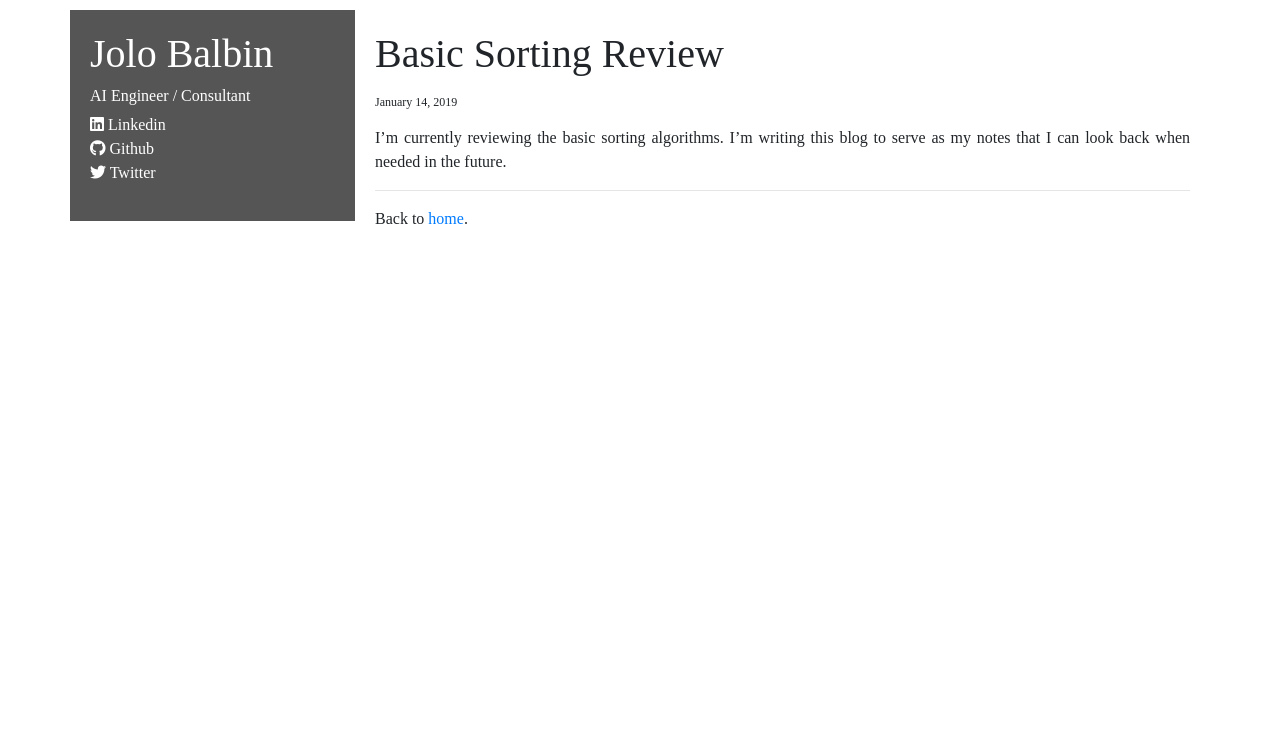
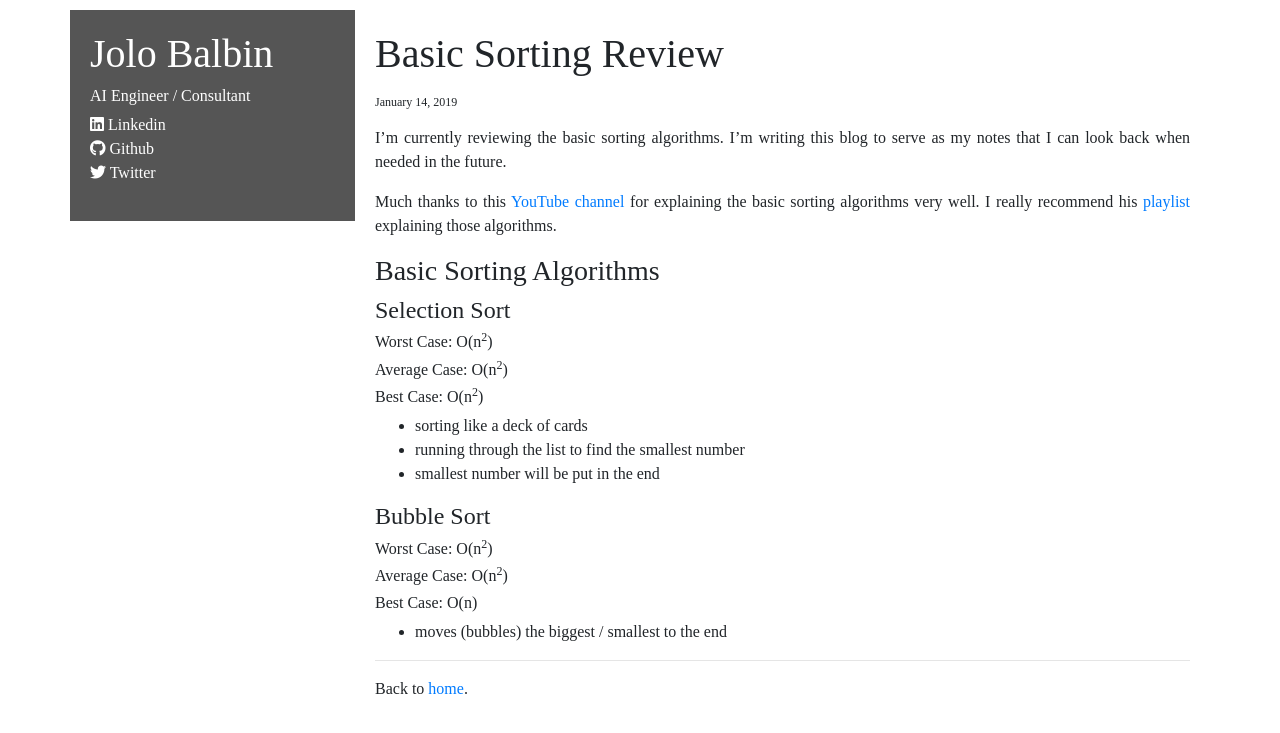
Before and after one commit to MojoJolo/MojoJolo.github.io, a Jekyll site: the page built from _posts/2019-01-14-basic-sorting-review.md, in a window 1280 px wide. Shown: the top 733 px of the page. Built offline with Jekyll 4.4.1, drawn with Linux system fonts in a browser that asks for light colours; nearby versions of some CDN libraries; our own code applies the rules of GitHub Pages for plain Markdown files.

Commit message:
Update 2019-01-14-basic-sorting-review.md

```diff
--- a/_posts/2019-01-14-basic-sorting-review.md
+++ b/_posts/2019-01-14-basic-sorting-review.md
@@ -1 +1,27 @@
+---
+layout: post
+title: "Basic Sorting Review"
+date: 2019-01-14
+---
+
 I'm currently reviewing the basic sorting algorithms. I'm writing this blog to serve as my notes that I can look back when needed in the future.
+
+Much thanks to this [YouTube channel](https://www.youtube.com/user/lcc0612/) for explaining the basic sorting algorithms very well. I really recommend his [playlist](https://www.youtube.com/watch?v=MrUMzthTXOs&list=PLJse9iV6Reqg-IffRqjxebaPg0zaPxWlt) explaining those algorithms.
+
+### Basic Sorting Algorithms
+
+#### Selection Sort
+###### Worst Case: O(n<sup>2</sup>)
+###### Average Case: O(n<sup>2</sup>)
+###### Best Case: O(n<sup>2</sup>)
+
+- sorting like a deck of cards
+- running through the list to find the smallest number
+- smallest number will be put in the end
+
+#### Bubble Sort
+###### Worst Case: O(n<sup>2</sup>)
+###### Average Case: O(n<sup>2</sup>)
+###### Best Case: O(n)
+
+- moves (bubbles) the biggest / smallest to the end
```
